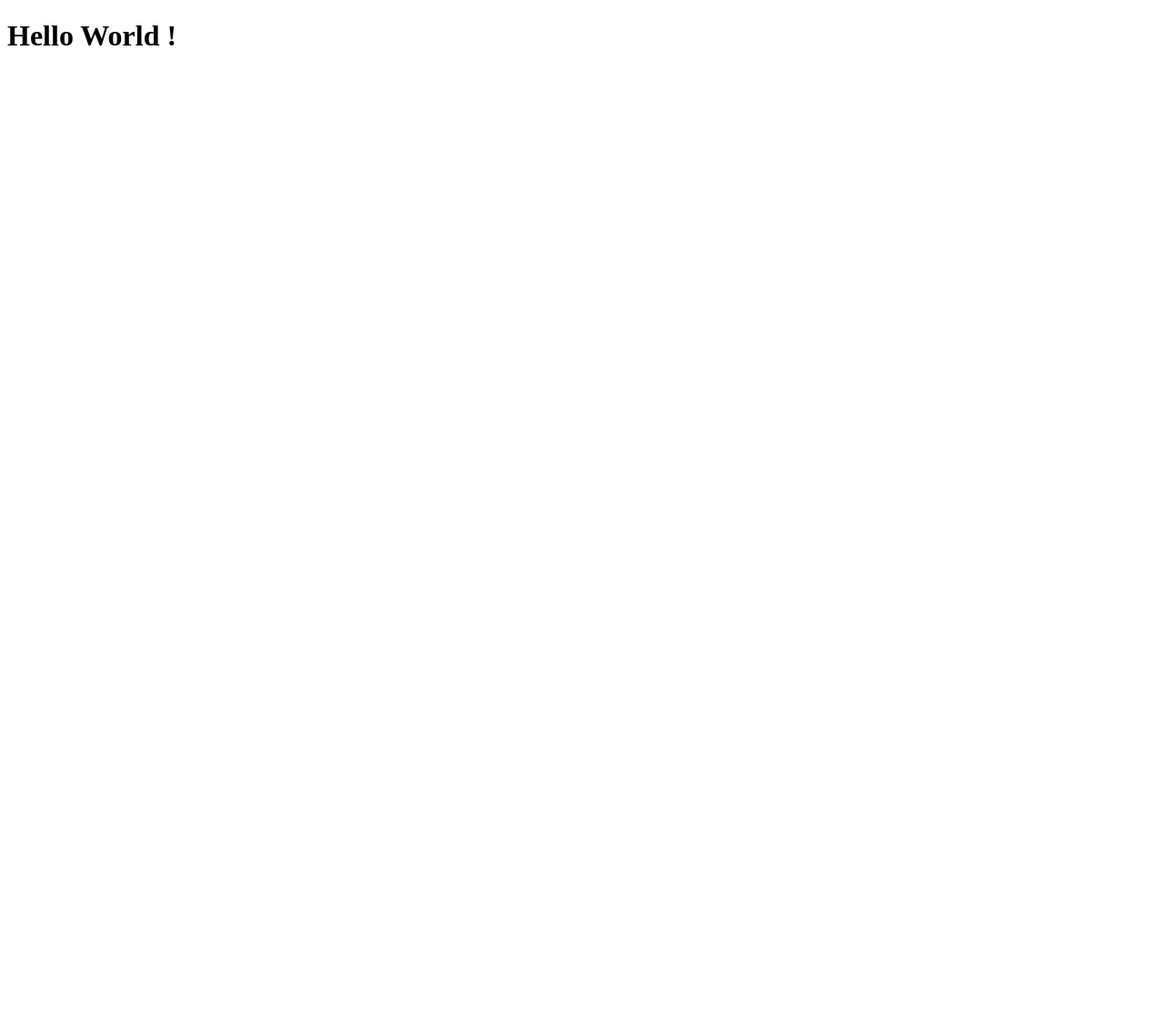
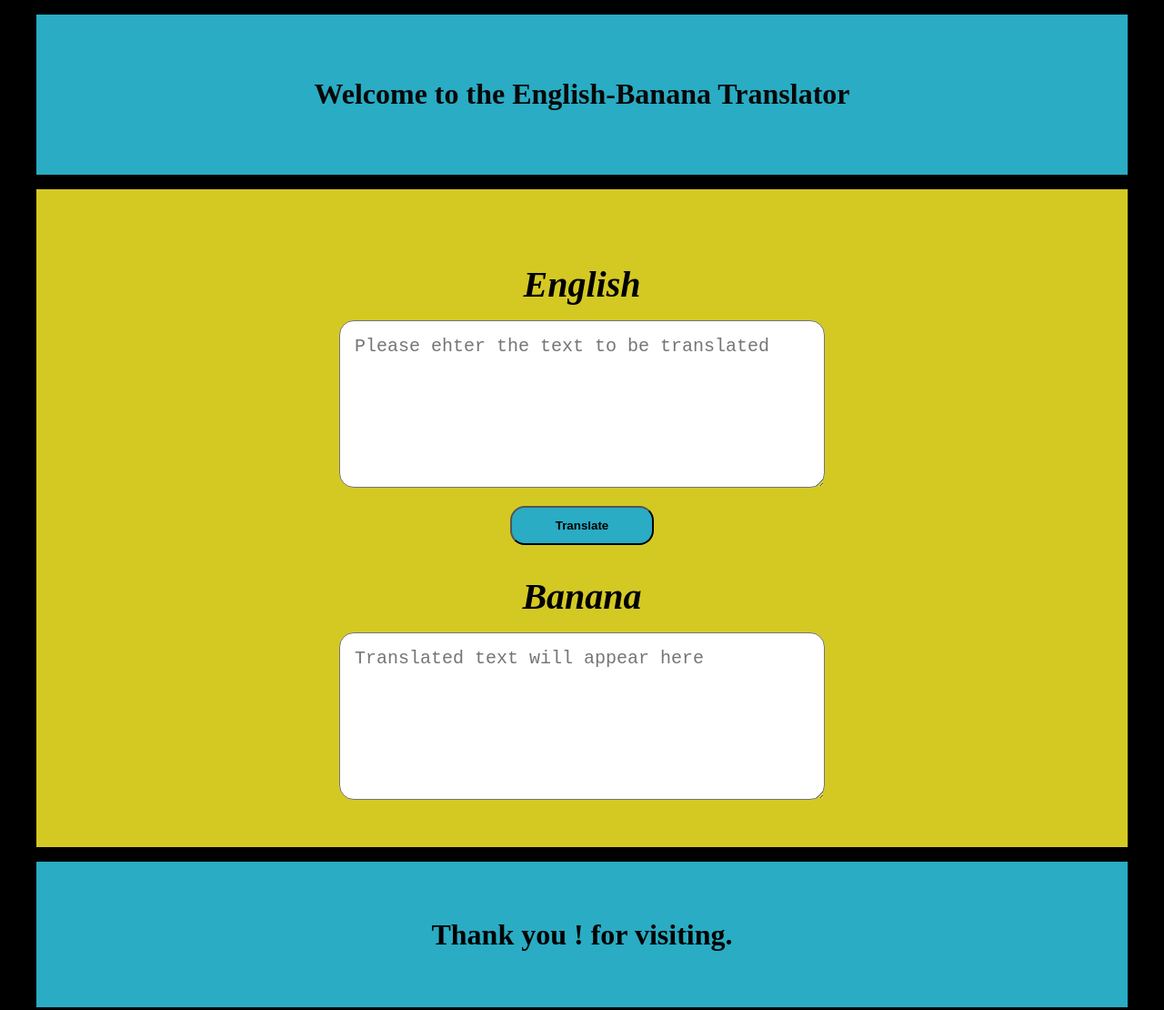
Before and after one commit to devsurajrai/neogcamp-banana-translator, a plain HTML site: page index.html in a window 1280 px wide. Shown: the whole page at 91% size. Before the commit the page ends 800 px from the top, so only its background shows below. Drawn offline with Linux system fonts and the light colour scheme.

Commit message:
app done

```diff
--- /dev/null
+++ b/app.js
@@ -0,0 +1,30 @@
+var translateButton= document.querySelector("#english-translate-button")
+var englishData=document.querySelector("#english-textarea")
+var bananaData=document.querySelector("#banana-textarea")
+
+var serverUrl="https://api.funtranslations.com/translate/minion.json"
+
+function createTranslationUrl(input){
+    return serverUrl + "?" + "text=" + input
+}
+
+
+function errorHandler(error){
+    console.log("error occured",error)
+    alert("Something went wrong ! please try after some time")
+}
+function clickHandler(){
+    var textInput=englishData.value;
+
+    fetch(createTranslationUrl(textInput))
+    .then(response => response.json())
+    .then(json => {
+        var translatedText=json.contents.translated;
+        bananaData.innerText=translatedText;
+    })
+    .catch(errorHandler)
+}
+
+
+
+translateButton.addEventListener("click",clickHandler)
--- a/index.html
+++ b/index.html
@@ -1,12 +1,43 @@
 <!DOCTYPE html>
 <html lang="en">
+
 <head>
     <meta charset="UTF-8">
     <meta http-equiv="X-UA-Compatible" content="IE=edge">
     <meta name="viewport" content="width=device-width, initial-scale=1.0">
+    <link rel="stylesheet" href="style.css">
     <title>Banana Translator</title>
 </head>
+
 <body>
-    <h1>Hello World !</h1>
+    <header class="header">
+        <h1 id="welcome-heading">Welcome to the English-Banana Translator</h1>
+    </header>
+
+
+    <section id="translation-area">
+        <section id="english-section">
+            <div>
+                <h2 id="english-heading">English</h2>
+                <textarea id="english-textarea" placeholder="Please ehter the text to be translated"></textarea><br>
+                <button id="english-translate-button">Translate</button>
+            </div>
+
+        </section>
+
+        <section id="banana-section">
+            <div>
+                <h2 id="banana-heading">Banana</h2>
+                <textarea id="banana-textarea" placeholder="Translated text will appear here"></textarea>
+            </div>
+        </section>
+    </section>
+
+    <footer id="footer">
+        <h1 id="thank-you">Thank you ! for visiting.</h1>
+    </footer>
+
+    <script src="app.js" type="text/javascript"></script>
 </body>
+
 </html>
--- /dev/null
+++ b/style.css
@@ -0,0 +1,79 @@
+
+body{
+    background-color: black;
+}
+.header{
+
+    margin: 2rem;
+    margin-top: 1rem;
+    margin-bottom: 1rem;
+    background-color: rgb(41, 172, 196);
+    text-align: center;
+    padding: 3rem
+
+}
+
+.header #welcome-heading{
+    color: rgb(8, 8, 8);
+}
+
+#translation-area{
+    background-color: rgb(212, 201, 35);
+    text-align: center;
+    margin: 2rem;
+    margin-top: 1rem;
+    margin-bottom: 1rem;
+    padding: 3rem;
+}
+
+#translation-area #english-section textarea{
+    height: 150px;
+    width: 500px;
+    border-radius: 1rem;
+    font-size: 1.25rem;
+    padding:1rem;
+    font-weight: .25rem;
+}
+
+#translation-area #english-section #english-heading{
+    font-size: 2.5rem;
+    font-style: oblique;
+    margin-bottom: 1rem;
+}
+
+#translation-area #banana-section textarea{
+    height: 150px;
+    width: 500px;
+    border-radius: 1rem;
+    font-size: 1.25rem;
+    padding:1rem;
+    font-weight: .25rem;
+}
+
+
+#translation-area #banana-section #banana-heading{
+    font-size: 2.5rem;
+    font-style: oblique;
+    margin-bottom: 1rem;
+}
+
+#footer{
+    background-color: rgb(41, 172, 196);
+    margin:2rem;
+    margin-top: 1rem;
+    margin-bottom: 1rem;
+    text-align: center;
+    padding:2.5rem;
+}
+
+#translation-area #english-section #english-translate-button{
+    padding: .75rem;
+    padding-left:3rem;
+    padding-right:3rem;
+    margin-top: 1rem;
+    border-radius: 1rem;
+    background-color: rgb(41, 172, 196);
+    font-weight: bold;
+
+
+}
```
Also changed, not shown: minions.png (added), 1 other file.
